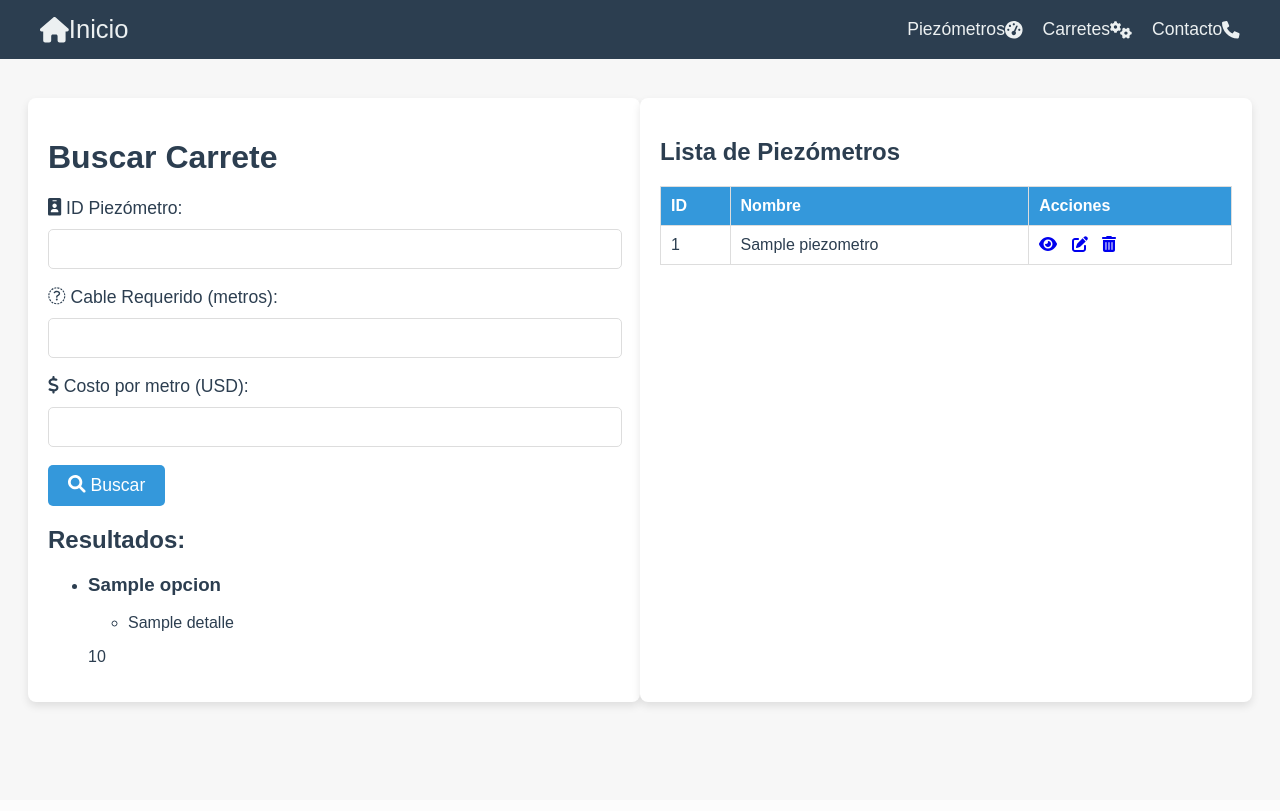
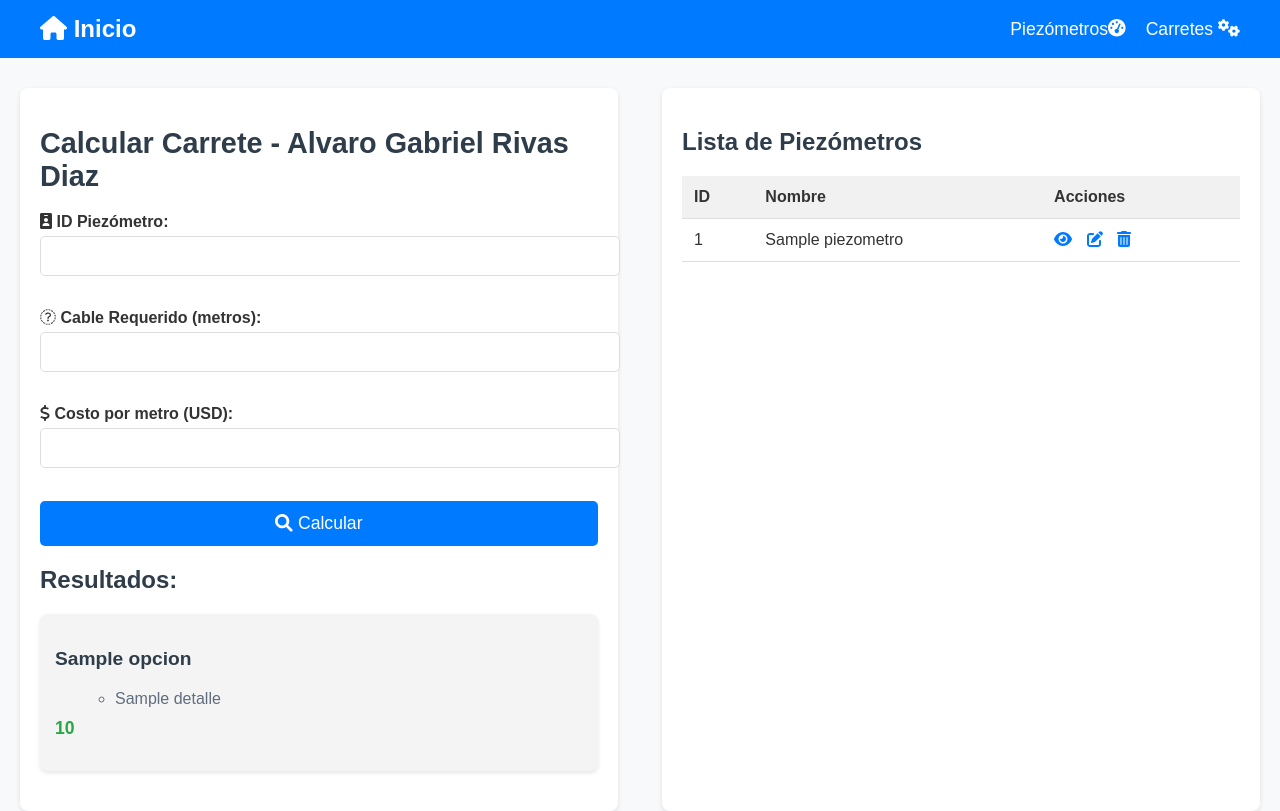
Before and after one commit to GASH962408/Carretes, a Flask app: template templates/home.html in a window 1280 px wide. Before the commit the page ends 708 px from the top, so only its background shows below. Run offline with Flask 3, Linux system fonts and the light colour scheme; the template is opened without the code that fills it: most values are stand-ins (such as "Sample title", 1, 10 or a date in 2020).

Commit message:
Terminado parte 1

```diff
--- a/static/styles.css
+++ b/static/styles.css
@@ -1,12 +1,20 @@
-/* Estilos para el Navbar */
+/* Estilos generales del body */
+body {
+    font-family: Arial, sans-serif;
+    margin: 0;
+    padding: 0;
+    background-color: #f8f9fa;
+    color: #333;
+}
+
+h1, h2, h3 {
+    color: #2e3d49;
+}
+
+/* Navbar */
 .navbar {
-    background-color: #2c3e50; /* Fondo oscuro */
+    background-color: #007bff;
     padding: 15px 0;
-    position: fixed;
-    top: 0;
-    left: 0;
-    width: 100%;
-    z-index: 1000; /* Asegura que el navbar esté encima del contenido */
 }
 
 .navbar-container {
@@ -19,22 +27,16 @@
 }
 
 .navbar-logo {
-    font-size: 1.6rem;
-    color: #ecf0f1; /* Color claro */
+    color: white;
+    font-size: 1.5em;
+    font-weight: bold;
     text-decoration: none;
-    display: flex;
-    align-items: center;
-}
-
-.navbar-logo i {
-    margin-right: 10px;
 }
 
 .navbar-links {
     list-style-type: none;
+    display: flex;
     margin: 0;
-    padding: 0;
-    display: flex;
 }
 
 .navbar-links li {
@@ -42,165 +44,153 @@
 }
 
 .navbar-links a {
-    color: #ecf0f1;
+    color: white;
     text-decoration: none;
-    font-size: 1.1rem;
-    display: flex;
-    align-items: center;
-    transition: color 0.3s ease;
+    font-size: 1.1em;
 }
 
 .navbar-links a:hover {
-    color: #3498db; /* Azul cuando pasa el cursor */
+    text-decoration: underline;
 }
 
-.navbar-links a i {
-    margin-left: 5px;
-}
-
-body {
-    padding-top: 70px; /* Ajuste para no superponer el contenido con el navbar */
-    font-family: 'Arial', sans-serif;
-    background-color: #f7f7f7; /* Fondo claro */
-    color: #2c3e50; /* Color oscuro para el texto */
-}
-
-/* Estilos del contenedor principal */
+/* Contenedor principal */
 .container {
     display: flex;
     justify-content: space-between;
-    margin-top: 20px;
+    margin-top: 30px;
     padding: 0 20px;
 }
 
-/* Estilo de las columnas */
-.left-column, .right-column {
-    flex: 1;
+/* Columna izquierda: Formulario */
+.left-column {
+    width: 45%;
+    background-color: #ffffff;
     padding: 20px;
-    background-color: #fff; /* Fondo blanco para las columnas */
     border-radius: 8px;
-    box-shadow: 0 4px 8px rgba(0, 0, 0, 0.1);
+    box-shadow: 0 2px 5px rgba(0, 0, 0, 0.1);
 }
 
-/* Estilo para la tabla */
-table {
+.left-column h1 {
+    font-size: 1.8em;
+    margin-bottom: 20px;
+    color: #2e3d49;
+}
+
+form label {
+    display: block;
+    margin-bottom: 5px;
+    font-weight: bold;
+    color: #333;
+}
+
+form input[type="number"] {
+    width: 100%;
+    padding: 10px;
+    margin-bottom: 15px;
+    border: 1px solid #ddd;
+    border-radius: 5px;
+    font-size: 1em;
+}
+
+form button {
+    width: 100%;
+    background-color: #007bff;
+    color: white;
+    padding: 12px;
+    border: none;
+    border-radius: 5px;
+    font-size: 1.1em;
+    cursor: pointer;
+}
+
+form button:hover {
+    background-color: #0056b3;
+}
+
+/* Resultados */
+.resultados-lista {
+    list-style-type: none;
+    padding: 0;
+}
+
+.resultado-item {
+    margin: 20px 0;
+    padding: 15px;
+    background-color: #f4f4f4;
+    border-radius: 8px;
+    box-shadow: 0 2px 4px rgba(0, 0, 0, 0.1);
+}
+
+.resultado-opcion {
+    font-size: 1.2em;
+    font-weight: bold;
+    color: #2e3d49;
+}
+
+.detalles-lista {
+    margin-top: 10px;
+    margin-left: 20px;
+}
+
+.detalle-item {
+    font-size: 1em;
+    color: #5f6d7e;
+}
+
+.costo-total {
+    font-size: 1.1em;
+    font-weight: bold;
+    color: #28a745;  /* Verde */
+    margin-top: 10px;
+}
+
+/* Estilo para resultados que no cumplen */
+.resultado-item.no-cumple .resultado-opcion {
+    color: #dc3545;  /* Rojo para opciones que no cumplen */
+}
+
+/* Columna derecha: Tabla de Piezómetros */
+.right-column {
+    width: 45%;
+    background-color: #ffffff;
+    padding: 20px;
+    border-radius: 8px;
+    box-shadow: 0 2px 5px rgba(0, 0, 0, 0.1);
+}
+
+.right-column table {
     width: 100%;
     border-collapse: collapse;
 }
 
-th, td {
-    padding: 10px;
+.right-column th, .right-column td {
+    padding: 12px;
     text-align: left;
-    border: 1px solid #ddd;
+    border-bottom: 1px solid #ddd;
 }
 
-th {
-    background-color: #3498db; /* Fondo azul */
-    color: #fff;
+.right-column th {
+    background-color: #f1f1f1;
 }
 
-tr:hover {
-    background-color: #ecf0f1;
+.right-column td a {
+    margin-right: 10px;
+    color: #007bff;
+    text-decoration: none;
 }
 
-/* Estilo para los iconos */
-i {
-    color: #3498db; /* Azul para los iconos */
-    font-size: 1.2rem;
-    transition: color 0.3s ease;
+.right-column td a:hover {
+    text-decoration: underline;
 }
 
-i:hover {
-    color: #2980b9; /* Azul más oscuro cuando pasa el cursor */
+/* Responsividad para pantallas pequeñas */
+@media (max-width: 768px) {
+    .container {
+        flex-direction: column;
+    }
+
+    .left-column, .right-column {
+        width: 100%;
+        margin-bottom: 20px;
+    }
 }
-
-/* Iconos en la tabla */
-table a {
-    text-decoration: none;
-    margin-right: 10px;
-}
-
-table a i {
-    font-size: 1.2rem;
-}
-
-/* Botones de formulario */
-button {
-    background-color: #3498db; /* Azul */
-    color: #fff;
-    padding: 10px 20px;
-    border: none;
-    border-radius: 5px;
-    font-size: 1.1rem;
-    cursor: pointer;
-    transition: background-color 0.3s ease;
-}
-
-button:hover {
-    background-color: #2980b9; /* Azul más oscuro al pasar el cursor */
-}
-
-/* Estilos de los inputs */
-input[type="number"] {
-    width: calc(100% - 20px); /* Ajustar el ancho */
-    padding: 10px;
-    margin-top: 5px;
-    border: 1px solid #ddd;
-    border-radius: 5px;
-    font-size: 1rem;
-}
-
-label {
-    font-size: 1.1rem;
-    margin-bottom: 5px;
-    display: block;
-}
-
-/* Estilo para los resultados */
-.resultados {
-    margin-top: 20px;
-}
-
-.resultados h2 {
-    color: #3498db; /* Azul para el título */
-    border-bottom: 2px solid #3498db; /* Línea debajo del título */
-    padding-bottom: 5px;
-    font-size: 1.4rem;
-}
-
-.resultados ul {
-    list-style-type: none; /* Quita los puntos de la lista */
-    padding: 0;
-}
-
-.resultados li {
-    background-color: #f9f9f9; /* Fondo gris claro */
-    margin-bottom: 15px; /* Espaciado entre elementos */
-    padding: 10px 15px;
-    border-radius: 8px;
-    box-shadow: 0 2px 5px rgba(0, 0, 0, 0.1); /* Sombra ligera */
-    transition: transform 0.3s ease, background-color 0.3s ease;
-}
-
-.resultados li:hover {
-    background-color: #eaf6ff; /* Fondo más claro al pasar el mouse */
-    transform: translateY(-3px); /* Efecto de elevación */
-}
-
-.resultados li h3 {
-    color: #2c3e50; /* Texto oscuro */
-    font-weight: bold;
-    text-decoration: underline; /* Subrayado */
-    margin-bottom: 5px;
-}
-
-.resultados li p {
-    color: #27ae60; /* Verde para el costo total */
-    font-weight: bold;
-    font-size: 1.1rem;
-}
-
-.resultados li ul li {
-    color: #34495e; /* Azul oscuro para los detalles */
-    font-size: 1rem;
-}
--- a/templates/home.html
+++ b/templates/home.html
@@ -3,7 +3,7 @@
 <head>
     <meta charset="UTF-8">
     <meta name="viewport" content="width=device-width, initial-scale=1.0">
-    <title>Buscar Carrete</title>
+    <title>Calculo Carrete </title>
     <link rel="stylesheet" href="/static/styles.css">
     <!-- Font Awesome CDN para los iconos -->
     <link rel="stylesheet" href="https://cdnjs.cloudflare.com/ajax/libs/font-awesome/6.0.0-beta3/css/all.min.css">
@@ -16,9 +16,8 @@
                 <i class="fas fa-home"></i> Inicio
             </a>
             <ul class="navbar-links">
-                <li><a href="#">Piezómetros <i class="fas fa-tachometer-alt"></i></a></li>
+                <li><a href="#">Piezómetros<i class="fas fa-tachometer-alt"></i></a></li>
                 <li><a href="#">Carretes <i class="fas fa-cogs"></i></a></li>
-                <li><a href="#">Contacto <i class="fas fa-phone"></i></a></li>
             </ul>
         </div>
     </nav>
@@ -27,7 +26,7 @@
     <div class="container">
         <!-- Columna izquierda: Formulario -->
         <div class="left-column">
-            <h1>Buscar Carrete</h1>
+            <h1>Calcular Carrete - Alvaro Gabriel Rivas Diaz</h1>
             <form method="POST">
                 <label for="piezometro_id">
                     <i class="fas fa-id-badge"></i> ID Piezómetro:
@@ -45,25 +44,25 @@
                 <input type="number" name="costo_por_metro" min="1" required><br><br>
 
                 <button type="submit">
-                    <i class="fas fa-search"></i> Buscar
+                    <i class="fas fa-search"></i> Calcular
                 </button>
             </form>
 
             {% if resultados %}
                 <h2>Resultados:</h2>
-                <ul>
+                <ul class="resultados-lista">
                     {% for resultado in resultados %}
-                        <li>
-                            <h3>{{ resultado.opcion }}</h3>
+                        <li class="resultado-item">
+                            <h3 class="resultado-opcion">{{ resultado.opcion }}</h3>
                             {% if resultado.detalles %}
-                                <ul>
+                                <ul class="detalles-lista">
                                     {% for detalle in resultado.detalles %}
-                                        <li>{{ detalle }}</li>
+                                        <li class="detalle-item">{{ detalle }}</li>
                                     {% endfor %}
                                 </ul>
                             {% endif %}
                             {% if resultado.costo_total %}
-                                <p>{{ resultado.costo_total }}</p>
+                                <p class="costo-total">{{ resultado.costo_total }}</p>
                             {% endif %}
                         </li>
                     {% endfor %}
```
Also changed, not shown: carrete.py (+9 -6 lines).
